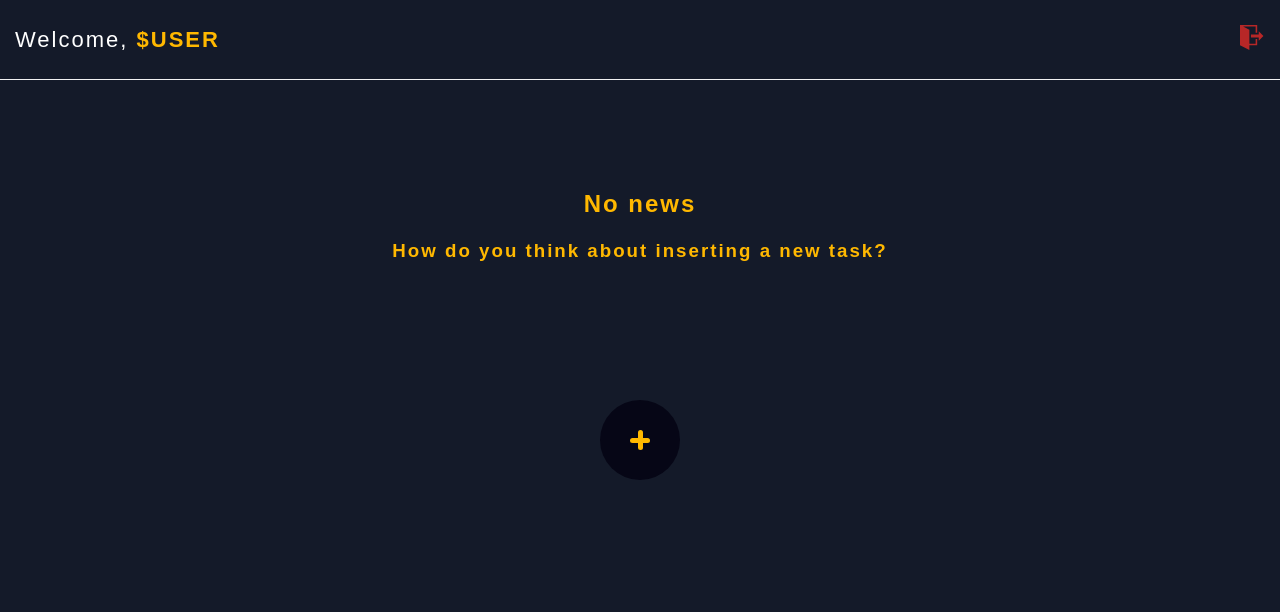
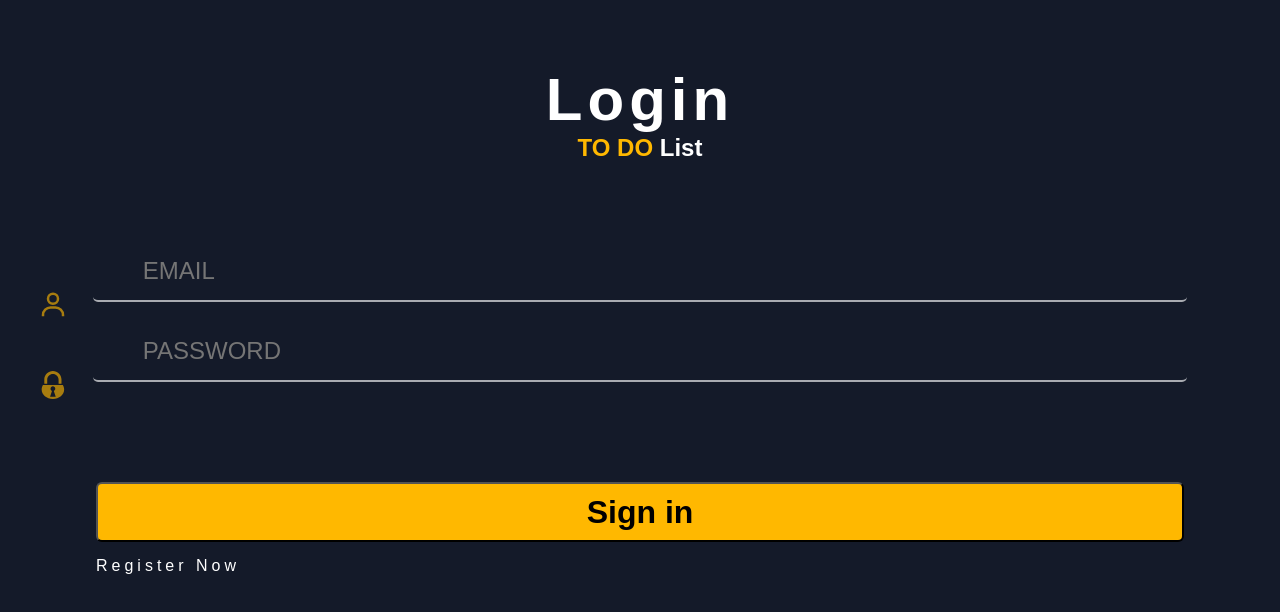
Before and after one commit to FernandoMos92/todo-blitz, a React (Create React App) app: page / in a window 1280 px wide. Shown: the top 612 px of the page. Built offline with nearby package versions, Linux system fonts and the light colour scheme; a web font is replaced by a local one.

Commit message:
:sparkles: Add a react router dom

```diff
--- a/package.json
+++ b/package.json
@@ -13,6 +13,7 @@
     "react": "^18.2.0",
     "react-dom": "^18.2.0",
     "react-icons": "^4.4.0",
+    "react-router-dom": "^6.3.0",
     "react-scripts": "5.0.1",
     "typescript": "^4.7.4",
     "web-vitals": "^2.1.4"
--- a/src/App.tsx
+++ b/src/App.tsx
@@ -1,10 +1,10 @@
 import React from 'react';
 // import Register from './pages/Register';
-// import Login from './pages/Login';
-import Main from './pages/Main';
+import Login from './pages/Login';
+// import Main from './pages/Main';
 
 function App() {
-  return <Main />
+  return <Login />
 }
 
 export default App;
--- a/src/pages/Login/index.tsx
+++ b/src/pages/Login/index.tsx
@@ -5,6 +5,12 @@ import { GiPadlock, GiPadlockOpen } from 'react-icons/gi';
 
 export default function Login() {
   const [isLock, setIsLock] = useState(false);
+  const [inputEmail, setInputEmail] = useState("");
+
+  const handleInput = (target: any) => {
+    setInputEmail(target.value);
+    console.log(inputEmail)
+  }
 
   return (
     <div className='main-contianer-login'>
@@ -23,6 +29,8 @@ export default function Login() {
       }
       <form>
         <input
+          value={inputEmail}
+          onChange={handleInput}
           type="text"
           placeholder='email'
         />
```
Also changed, not shown: 1 other file (tests, documents, lock files or other folders).
